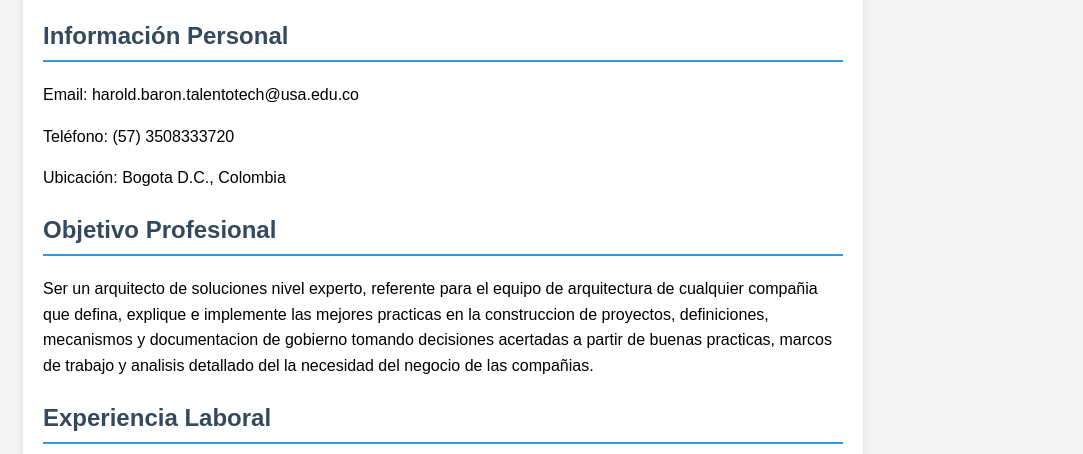
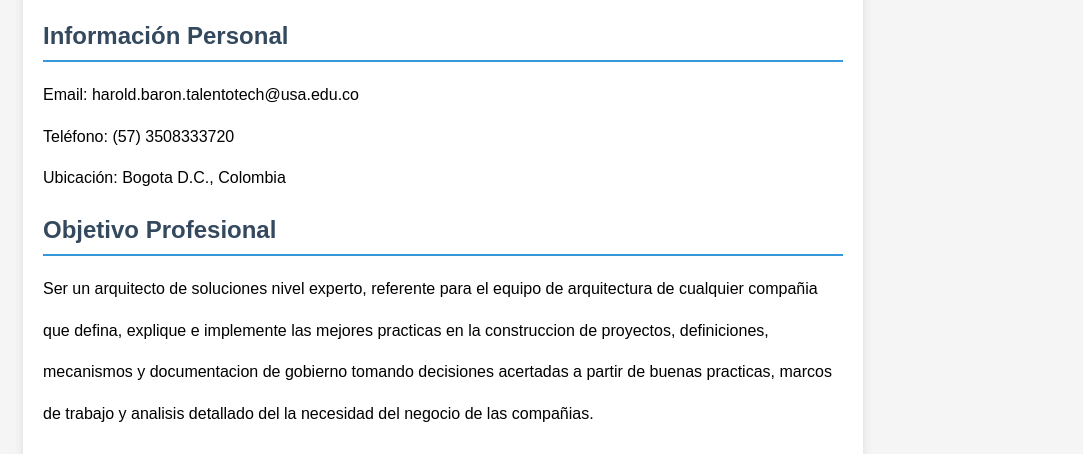
Before and after one commit to Harold-Architect/G13Reto01, a plain HTML site: page index.html in a window 1280 px wide. Shown: the part 330-784 px from the top of the page, without its empty margins (197-1280 px from the left). Drawn offline with Linux system fonts and the light colour scheme.

```diff
--- a/index.html
+++ b/index.html
@@ -25,7 +25,10 @@
 
         <div class="section">
             <h2>Objetivo Profesional</h2>
-            <p>Ser un arquitecto de soluciones nivel experto, referente para el equipo de arquitectura de cualquier compañia que defina, explique e implemente las mejores practicas en la construccion de proyectos, definiciones, mecanismos y documentacion de gobierno tomando decisiones acertadas a partir de buenas practicas, marcos de trabajo y analisis detallado del la necesidad del negocio de las compañias.</p>
+            <p>Ser un arquitecto de soluciones nivel experto, referente para el equipo de arquitectura de cualquier compañia</p>
+            <p>que defina, explique e implemente las mejores practicas en la construccion de proyectos, definiciones,</p>
+            <p>mecanismos y documentacion de gobierno tomando decisiones acertadas a partir de buenas practicas, marcos</p>
+            </p>de trabajo y analisis detallado del la necesidad del negocio de las compañias.</p>
         </div>
 
         <div class="section">
```
